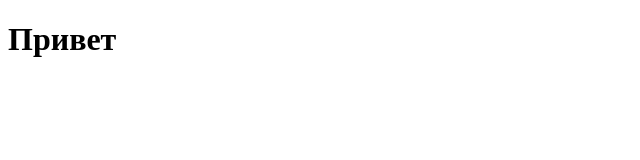
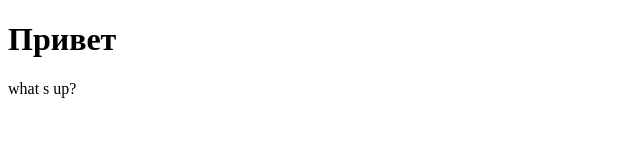
Before and after one commit to Onlyokey/homework, a plain HTML site: page index.html in a window 1280 px wide. Shown: the full height of the page, 0-640 px from the left. Drawn offline with Linux system fonts and the light colour scheme.

Commit message:
Update index.html

```diff
--- a/index.html
+++ b/index.html
@@ -8,5 +8,6 @@
 </head>
 <body>
     <h1>Привет</h1>
+    <p>what s up?</p>
 </body>
 </html>
```
